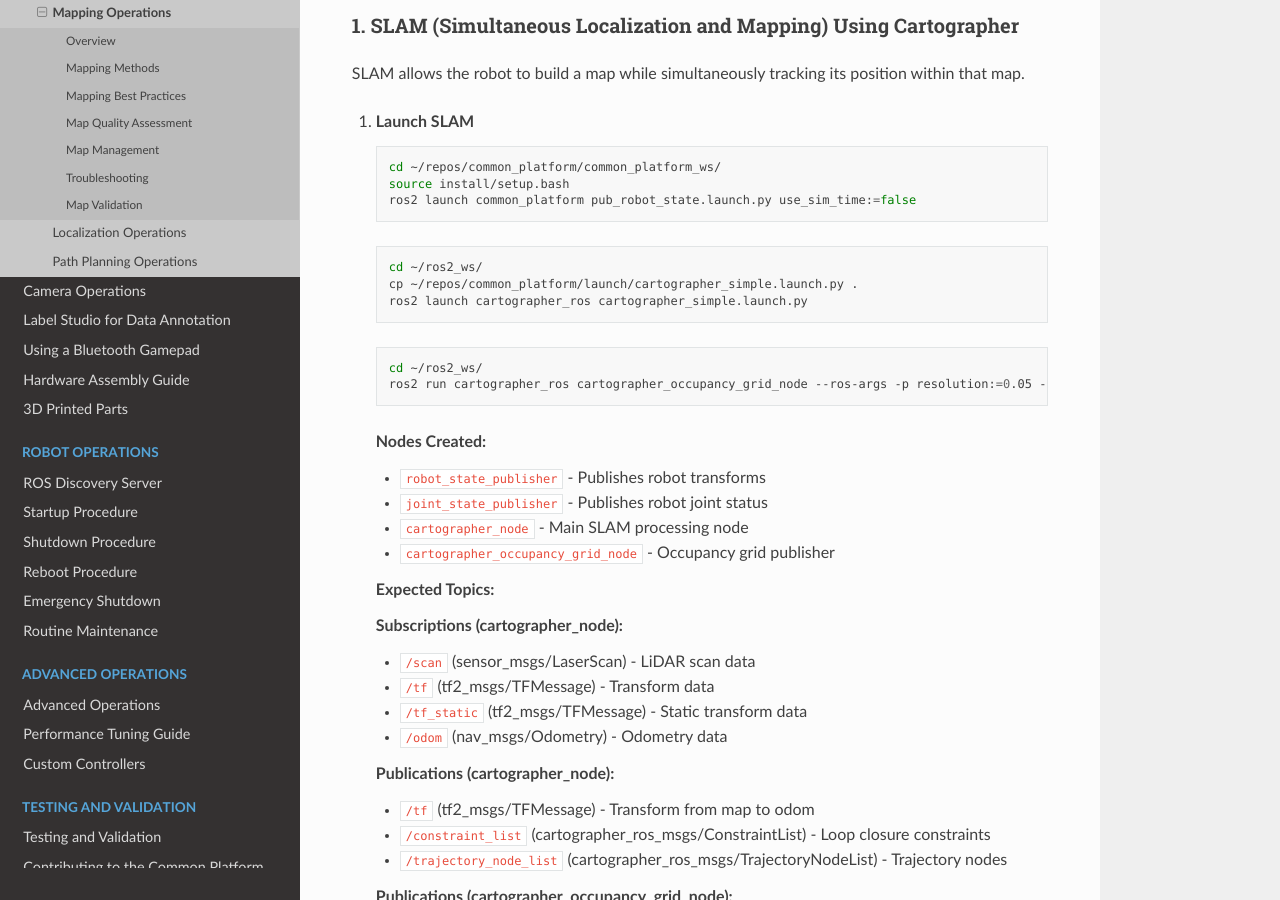
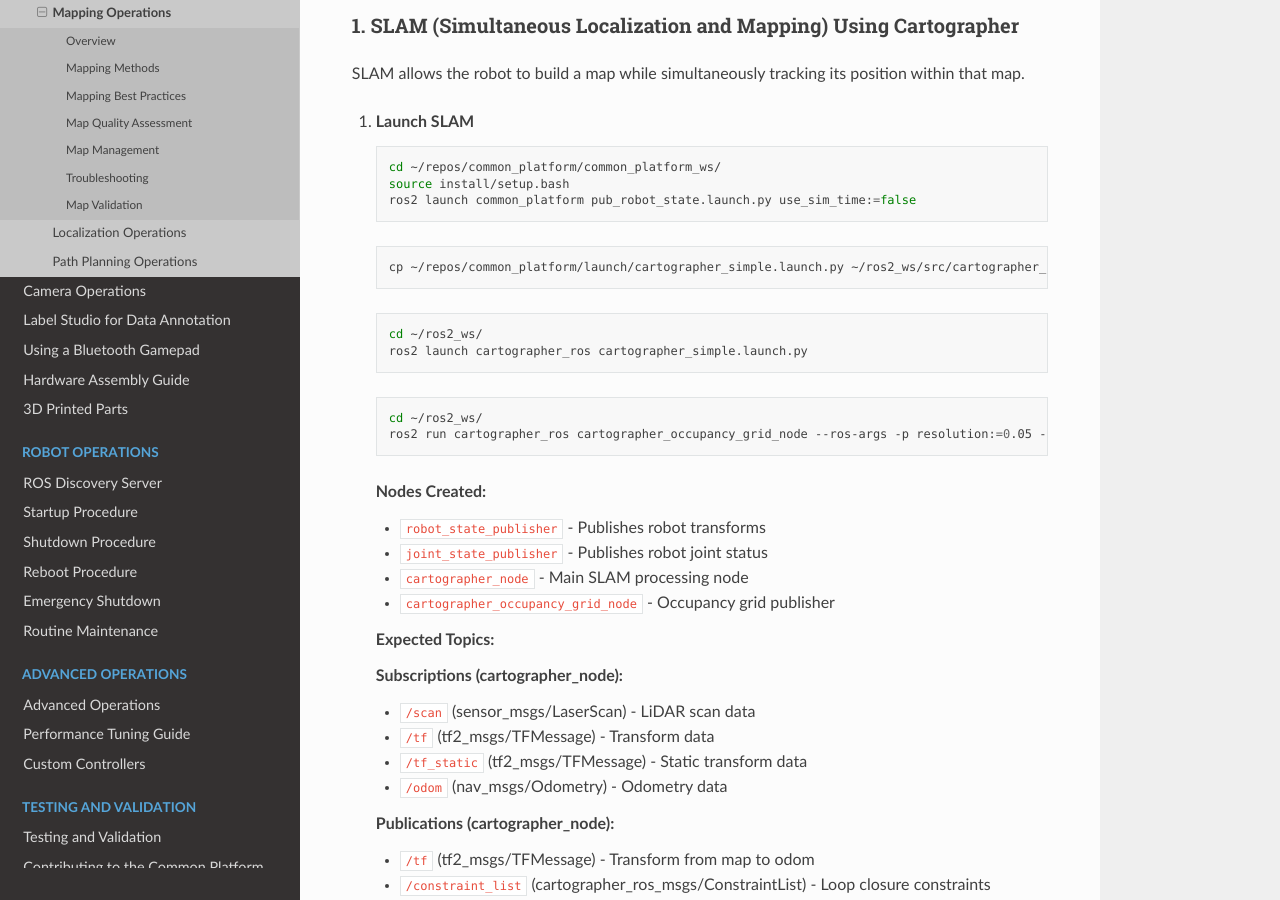
Before and after one commit to RoseCityRobotics/common_platform, a Sphinx documentation site: the page built from docs/source/slam/mapping.md, in a window 1280 px wide and 900 px high, scrolled down 380 px. Built offline with Sphinx 7.4.7 and the Read the Docs theme 3.1.0, drawn with Linux system fonts in a browser that asks for light colours; pages that are not in the unit, such as notebooks, are missing from menus.

Commit message:
correcting command

````diff
--- a/docs/source/slam/mapping.md
+++ b/docs/source/slam/mapping.md
@@ -20,8 +20,11 @@ SLAM allows the robot to build a map while simultaneously tracking its position
    ```
 
    ```bash
+   cp ~/repos/common_platform/launch/cartographer_simple.launch.py ~/ros2_ws/src/cartographer_ros/cartographer_ros/launch/
+   ```
+
+   ```bash
    cd ~/ros2_ws/
-   cp ~/repos/common_platform/launch/cartographer_simple.launch.py .
    ros2 launch cartographer_ros cartographer_simple.launch.py
    ```
 
````
